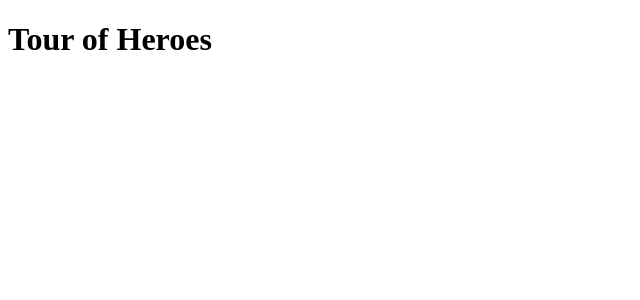
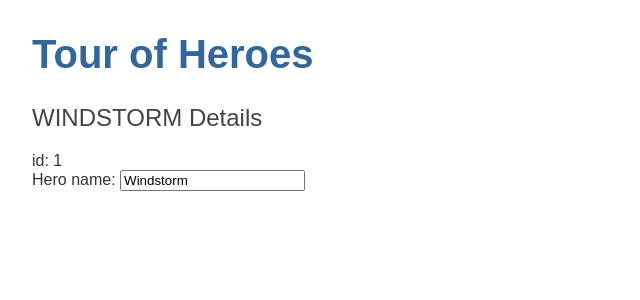
Before and after one commit to Radensuaso/angular-tour-of-heroes, an Angular app: page / in a window 1280 px wide. Shown: the top 300 px of the page, without its empty margins (0-640 px from the left). Built offline with nearby package versions, Linux system fonts and the light colour scheme.

Commit message:
doing the heroes component

```diff
--- a/src/app/app.component.html
+++ b/src/app/app.component.html
@@ -1 +1,2 @@
 <h1>{{ title }}</h1>
+<ath-heroes></ath-heroes>
--- /dev/null
+++ b/src/app/hero.ts
@@ -0,0 +1,4 @@
+export interface Hero {
+  id: number;
+  name: string;
+}
--- /dev/null
+++ b/src/app/heroes/heroes.component.html
@@ -0,0 +1,6 @@
+<h2>{{ hero.name | uppercase }} Details</h2>
+<div><span>id: </span>{{ hero.id }}</div>
+<div>
+  <label for="name">Hero name: </label>
+  <input id="name" [(ngModel)]="hero.name" placeholder="name" />
+</div>
--- /dev/null
+++ b/src/app/heroes/heroes.component.ts
@@ -0,0 +1,17 @@
+import { Component, OnInit } from '@angular/core';
+import { Hero } from '../hero';
+
+@Component({
+  selector: 'ath-heroes',
+  templateUrl: './heroes.component.html',
+  styleUrls: ['./heroes.component.css'],
+})
+export class HeroesComponent implements OnInit {
+  hero: Hero = {
+    id: 1,
+    name: 'Windstorm',
+  };
+  constructor() {}
+
+  ngOnInit(): void {}
+}
--- a/src/styles.css
+++ b/src/styles.css
@@ -1 +1,25 @@
-/* You can add global styles to this file, and also import other style files */
+/* Application-wide Styles */
+h1 {
+  color: #369;
+  font-family: Arial, Helvetica, sans-serif;
+  font-size: 250%;
+}
+h2,
+h3 {
+  color: #444;
+  font-family: Arial, Helvetica, sans-serif;
+  font-weight: lighter;
+}
+body {
+  margin: 2em;
+}
+body,
+input[type="text"],
+button {
+  color: #333;
+  font-family: Cambria, Georgia, serif;
+}
+/* everywhere else */
+* {
+  font-family: Arial, Helvetica, sans-serif;
+}
```
Also changed, not shown: src/app/app.module.ts (+6 -8 lines), src/app/heroes/heroes.component.css (added), 1 other file (tests, documents, lock files or other folders).
